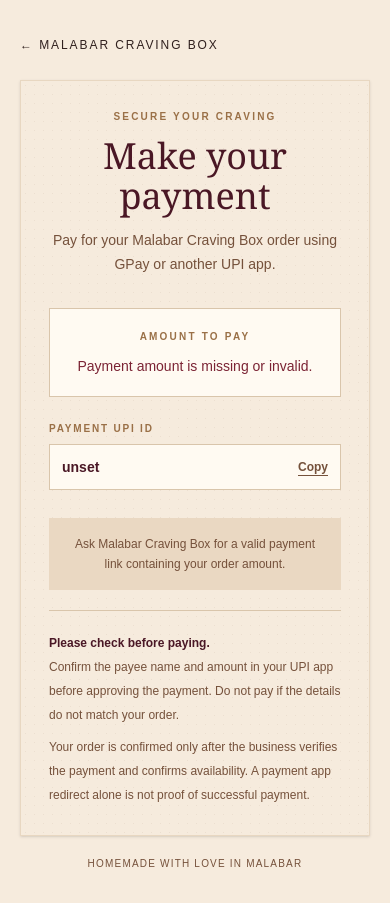
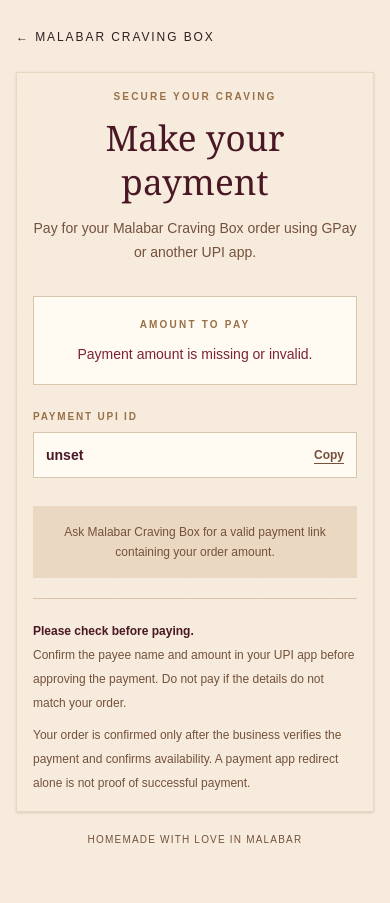
Before and after one commit to thasleenanasreen242-cmd/malabar-craving-box, a Next.js app: page /pay in a window 390 px wide. After the commit the page ends 871 px from the top, so only its background shows below. Built offline with nearby package versions, Linux system fonts and the light colour scheme; no server answers.

Commit message:
Improve mobile responsiveness of app/pay/page.tsx

```diff
--- a/app/pay/page.tsx
+++ b/app/pay/page.tsx
@@ -44,19 +44,19 @@ export default function PaymentPage() {
   }
 
   return (
-    <main className="min-h-screen bg-[#F6EBDD] px-5 py-8 text-[#30201E]">
+    <main className="min-h-screen bg-[#F6EBDD] px-4 py-6 text-[#30201E] sm:px-5 sm:py-8">
       <div className="mx-auto max-w-lg">
         <Link href="/" className="text-xs uppercase tracking-[.16em] text-[#75513B]">← Malabar Craving Box</Link>
-        <section className="paper mt-6 border border-[#E8D7C1] p-7 shadow-sm md:p-9">
+        <section className="paper mt-6 min-w-0 border border-[#E8D7C1] p-4 shadow-sm sm:p-7 md:p-9">
           <div className="text-center">
             <div className="eyebrow text-[#9a7047]">SECURE YOUR CRAVING</div>
-            <h1 className="serif mt-3 text-4xl text-[#4A1725]">Make your payment</h1>
+            <h1 className="serif mt-3 text-[clamp(2rem,9vw,2.5rem)] leading-tight text-[#4A1725]">Make your payment</h1>
             <p className="mt-3 text-sm leading-6 text-[#75513B]">Pay for your Malabar Craving Box order using GPay or another UPI app.</p>
           </div>
 
           <div className="mt-8 border border-[#d9c5ab] bg-[#fffaf2] p-5 text-center">
             <div className="eyebrow text-[#9a7047]">AMOUNT TO PAY</div>
-            {validAmount ? <div className="serif mt-2 text-5xl text-[#4A1725]">₹{numericAmount.toLocaleString("en-IN", { minimumFractionDigits: 2, maximumFractionDigits: 2 })}</div> : <div className="mt-3 text-sm text-[#7b2334]">Payment amount is missing or invalid.</div>}
+            {validAmount ? <div className="serif mt-2 break-words text-[clamp(2rem,9vw,3rem)] text-[#4A1725]">₹{numericAmount.toLocaleString("en-IN", { minimumFractionDigits: 2, maximumFractionDigits: 2 })}</div> : <div className="mt-3 text-sm text-[#7b2334]">Payment amount is missing or invalid.</div>}
             {orderRef && <div className="mt-3 text-xs tracking-wide text-[#75513B]">ORDER REF: {orderRef}</div>}
           </div>
 
```
